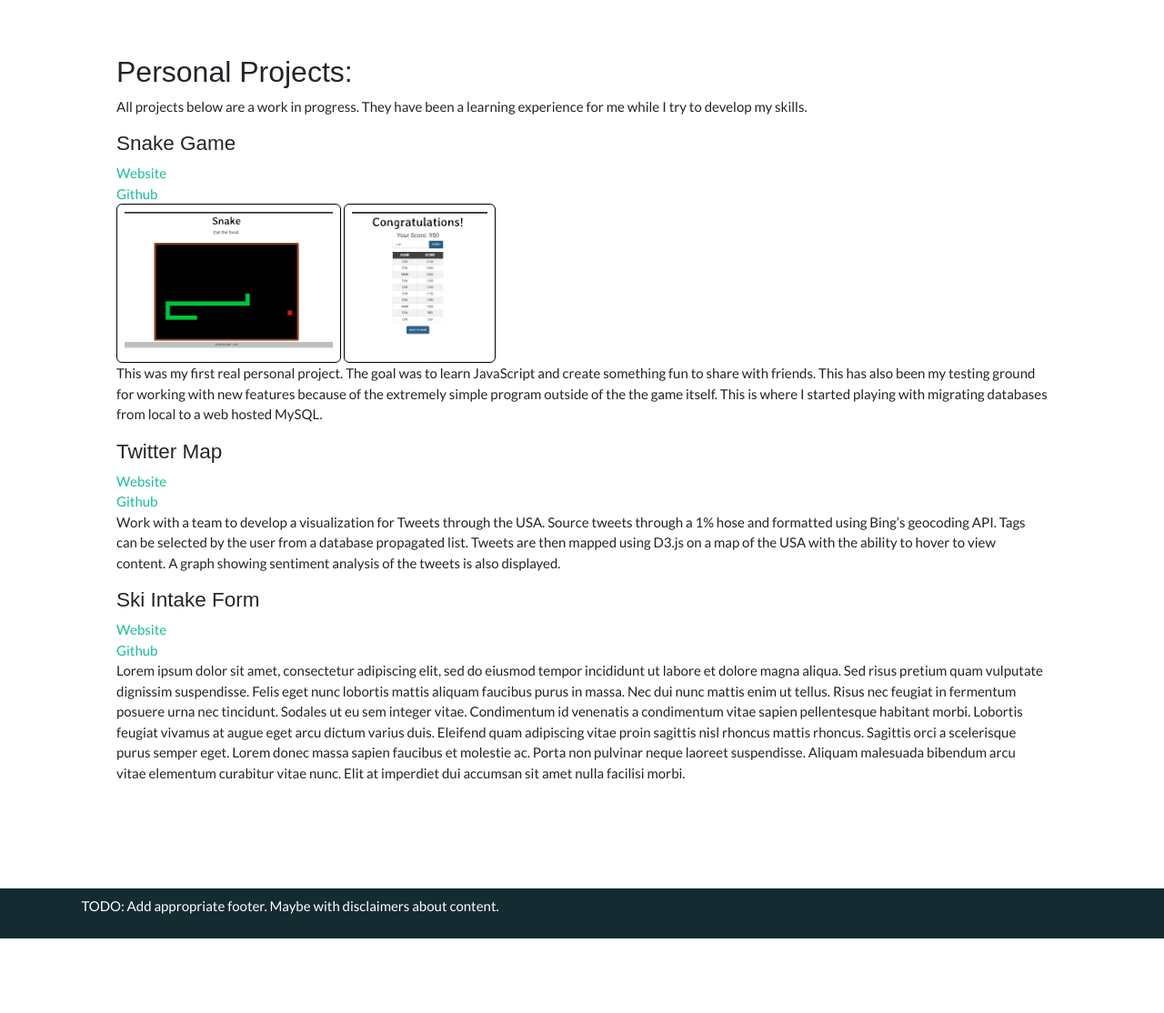
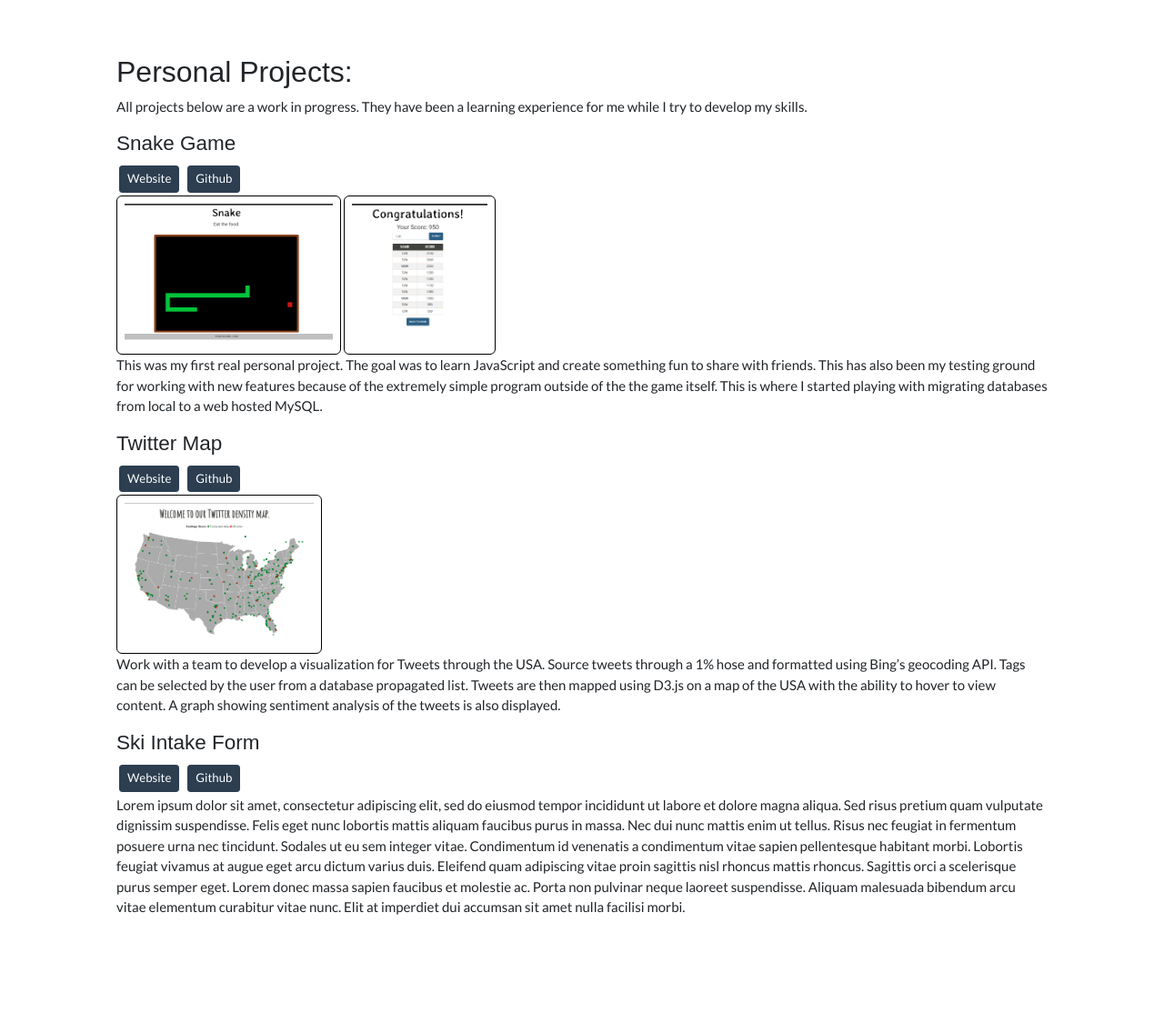
Before and after one commit to JustAnAccountForLearning/portfolio, a Flask app: page /projects in a window 1280 px wide. Shown: the part 71-1185 px from the top of the page at 91% size. Before the commit the page ends 1103 px from the top, so only its background shows below. Run offline with Flask 2, Linux system fonts and the light colour scheme; some libraries are stand-ins or nearby versions; some web fonts are replaced.

Commit message:
Update links to buttons and add twitter map.

```diff
--- a/static/styles.css
+++ b/static/styles.css
@@ -18,6 +18,11 @@ footer {
     background-color: #142B32;
     color: white;
 }
+
+.btn-space {
+    margin:3px;
+}
+
 .bg {
     background-image: url('/static/images/noseroll.jpg');
     height: 100% !important;
--- a/templates/projects.html
+++ b/templates/projects.html
@@ -12,8 +12,10 @@
             while I try to develop my skills.
         </p>
         <h4><a id="snake_game"></a>Snake Game</h4>
-        <div><a href="http://snake-env.uctpsrks7z.us-east-2.elasticbeanstalk.com/">Website</a></div>
-        <div><a href="https://github.com/JustAnAccountForLearning/snake-game">Github</a></div>
+        <form>
+            <button type="submit" class="btn btn-space btn-primary btn-sm"formaction="http://snake-env.uctpsrks7z.us-east-2.elasticbeanstalk.com/">Website</button>
+            <button type="submit" class="btn btn-space btn-primary btn-sm"formaction="https://github.com/JustAnAccountForLearning/snake-game">Github</button>
+        </form>
         <div>
             <div>
                 <img class="images" src="/static/images/snake01.png" alt="Game Image">
@@ -30,8 +32,14 @@
     </div>
     <div>
         <h4><a id="twitter_map"></a>Twitter Map</h4>
-        <div><a href="http://twitter-map-env.vqmz3jvgef.us-east-1.elasticbeanstalk.com/">Website</a></div>
-        <div><a href="https://github.com/JustAnAccountForLearning/twitter-map">Github</a></div>
+        <form>
+            <button type="submit" class="btn btn-space btn-primary btn-sm"formaction="http://twitter-map-env.vqmz3jvgef.us-east-1.elasticbeanstalk.com/">Website</button>
+            <button type="submit" class="btn btn-space btn-primary btn-sm"formaction="https://github.com/JustAnAccountForLearning/twitter-map">Github</button>
+        </form>
+        <div>
+            <div>
+                <img class="images" src="/static/images/twitter_map.png" alt="Twitter Map">
+            </div>
             <p>
                 Work with a team to develop a visualization for Tweets through the USA. Source tweets
                 through a 1% hose and formatted using Bing’s geocoding API. Tags can be selected by
@@ -40,10 +48,13 @@
                 analysis of the tweets is also displayed.
             </p>
         </div>
+    </div>
     <div>
         <h4><a id="ski_intake_form"></a>Ski Intake Form</h4>
-        <div><a href="http://intake-form-env.ixc3mpzqtz.us-east-2.elasticbeanstalk.com/">Website</a></div>
-        <div><a href="https://github.com/JustAnAccountForLearning/ski-intake-form">Github</a></div>
+        <form>
+            <button type="submit" class="btn btn-space btn-primary btn-sm" formaction="http://intake-form-env.ixc3mpzqtz.us-east-2.elasticbeanstalk.com/">Website</button>
+            <button type="submit" class="btn btn-space btn-primary btn-sm" formaction="https://github.com/JustAnAccountForLearning/ski-intake-form">Github</button>
+        </form>
         <p>Lorem ipsum dolor sit amet, consectetur adipiscing elit, sed do eiusmod tempor incididunt ut
         labore et dolore magna aliqua. Sed risus pretium quam vulputate dignissim suspendisse. Felis
         eget nunc lobortis mattis aliquam faucibus purus in massa. Nec dui nunc mattis enim ut tellus.
```
Also changed, not shown: static/images/twitter_map.png (added). Lines whose indentation alone changed are shown as unchanged.
